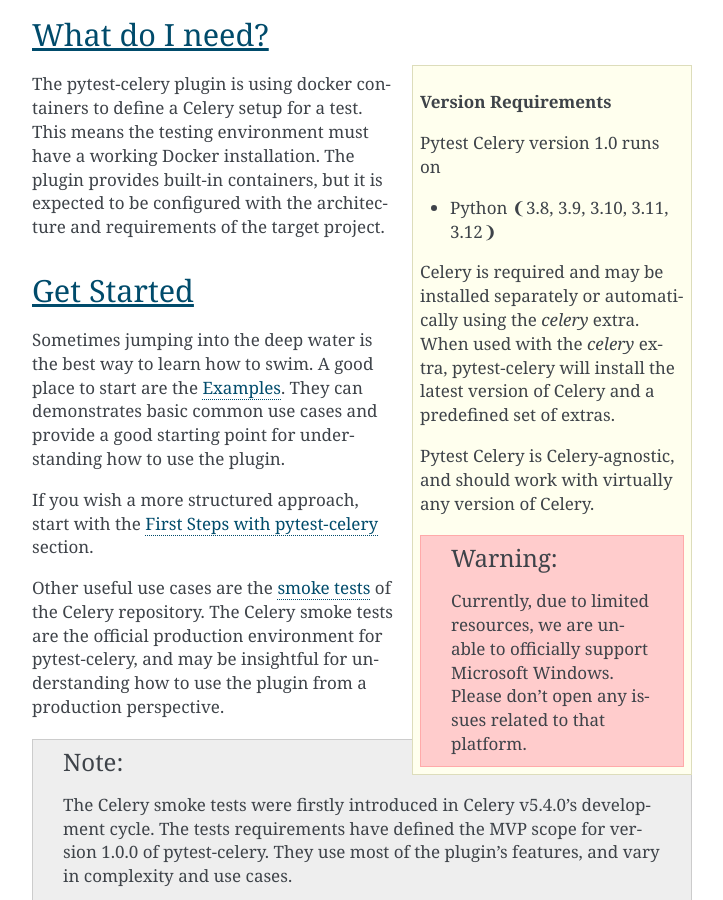
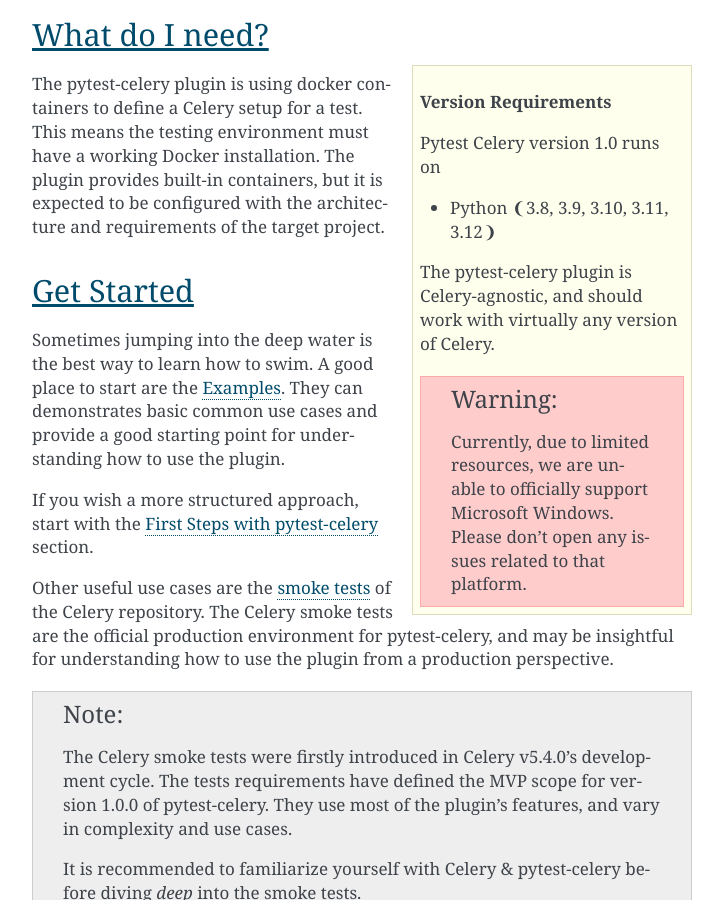
Before and after one commit to celery/pytest-celery, a Sphinx documentation site: the page built from docs/getting-started/introduction.rst, in a window 1280 px wide and 900 px high, scrolled down 728 px. Shown: the whole window, without its empty margins (388-1111 px from the left). Built offline with Sphinx 7.4.7, drawn with Linux system fonts in a browser that asks for light colours; cross-references to code outside the pages are shown as plain code; some of the changed text lies outside the part shown.

Commit message:
Change: Removed "celery" extra (#221)

```diff
--- a/docs/getting-started/introduction.rst
+++ b/docs/getting-started/introduction.rst
@@ -37,11 +37,7 @@
 
     - Python ❨3.8, 3.9, 3.10, 3.11, 3.12❩
 
-    Celery is required and may be installed separately or automatically using the `celery` extra.
-    When used with the `celery` extra, pytest-celery will install the latest version of Celery
-    and a predefined set of extras.
-
-    Pytest Celery is Celery-agnostic, and should work with virtually any version of Celery.
+    The pytest-celery plugin is Celery-agnostic, and should work with virtually any version of Celery.
 
     .. warning::
         Currently, due to limited resources, we are unable to officially support Microsoft Windows.
--- a/docs/includes/installation.txt
+++ b/docs/includes/installation.txt
@@ -11,11 +11,8 @@
 
     $ pip install -U pytest-celery
 
-To include the latest celery package, install with the ``celery`` extra:
-
-.. code-block:: console
-
-    $ pip install -U "pytest-celery[celery]"
+The :pypi:`celery` package will be installed by default with the ``redis`` and ``pymemcache``
+`extras <https://docs.celeryq.dev/en/stable/getting-started/introduction.html#transports-and-backends>`_.
 
 With git
 ~~~~~~~~
```
Also changed, not shown: other parts of docs/includes/installation.txt (+1 -1 lines), pyproject.toml (+1 -7 lines), .readthedocs.yaml, 7 other files.
